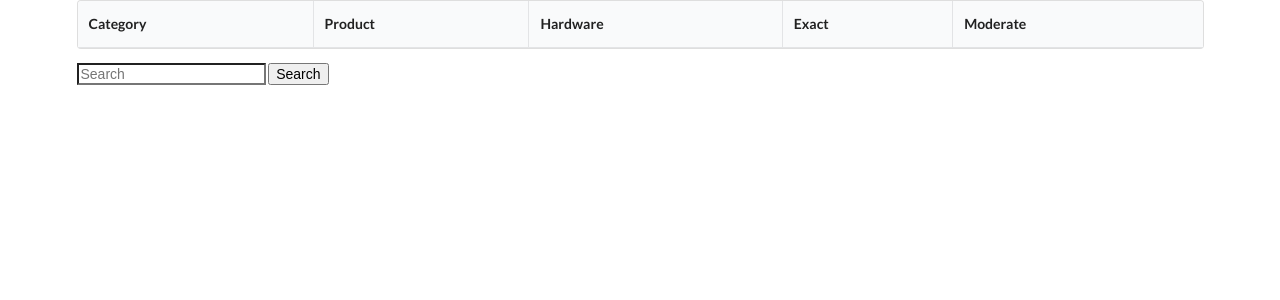
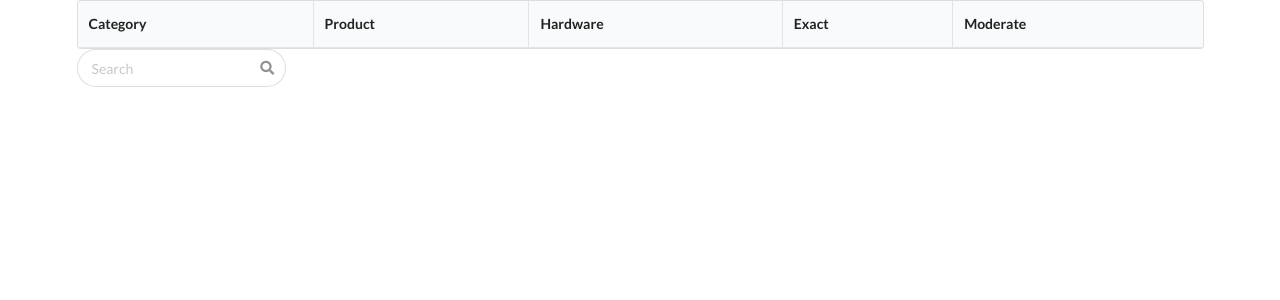
Before and after one commit to nikthe883/Decathlon-matcher, a FastAPI app: page /search in a window 1280 px wide. Shown: the top 300 px of the page. Run offline with FastAPI, Linux system fonts and the light colour scheme; data that the repository does not hold is empty.

Commit message:
search bar new design

```diff
--- a/templates/index.html
+++ b/templates/index.html
@@ -37,12 +37,18 @@
 
     </table>
 
-<form class="d-flex" action="/search/">
-  <input class="form-control me-2" name="query" type="search" placeholder="Search" aria-label="Search">
-  <button class="btn btn-outline-success" type="submit">Search</button>
-</form>
+</div>
+<div class="ui search ui container">
+    <form class="d-flex" action="/search/">
 
 
+        <div class="ui icon input">
+            <input class="prompt" name="query" type="search" placeholder="Search" aria-label="Search">
+            <i class="search icon"></i>
+        </div>
+        <div class="results"></div>
+
+    </form>
 </div>
 </body>
 </html>
```
